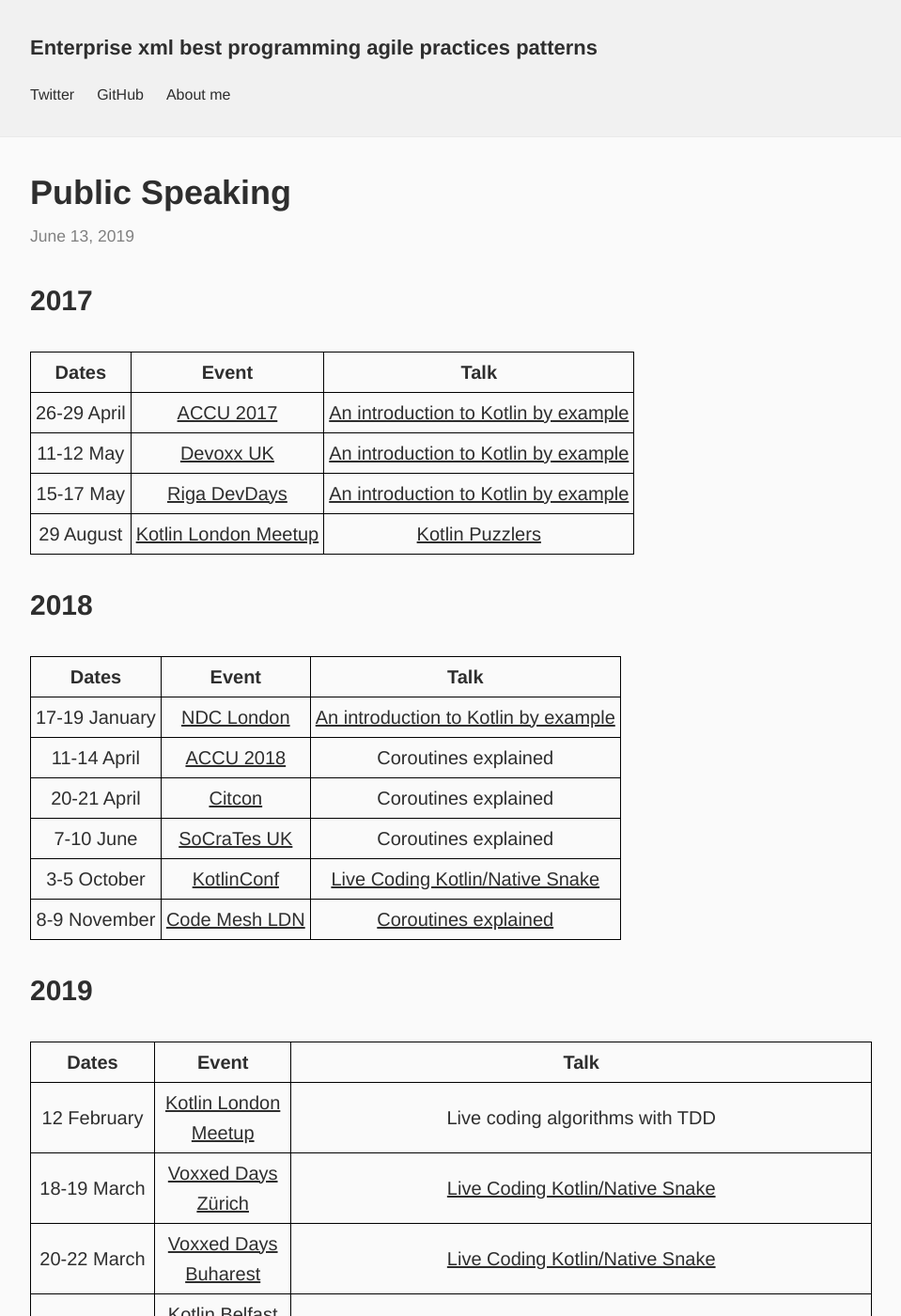
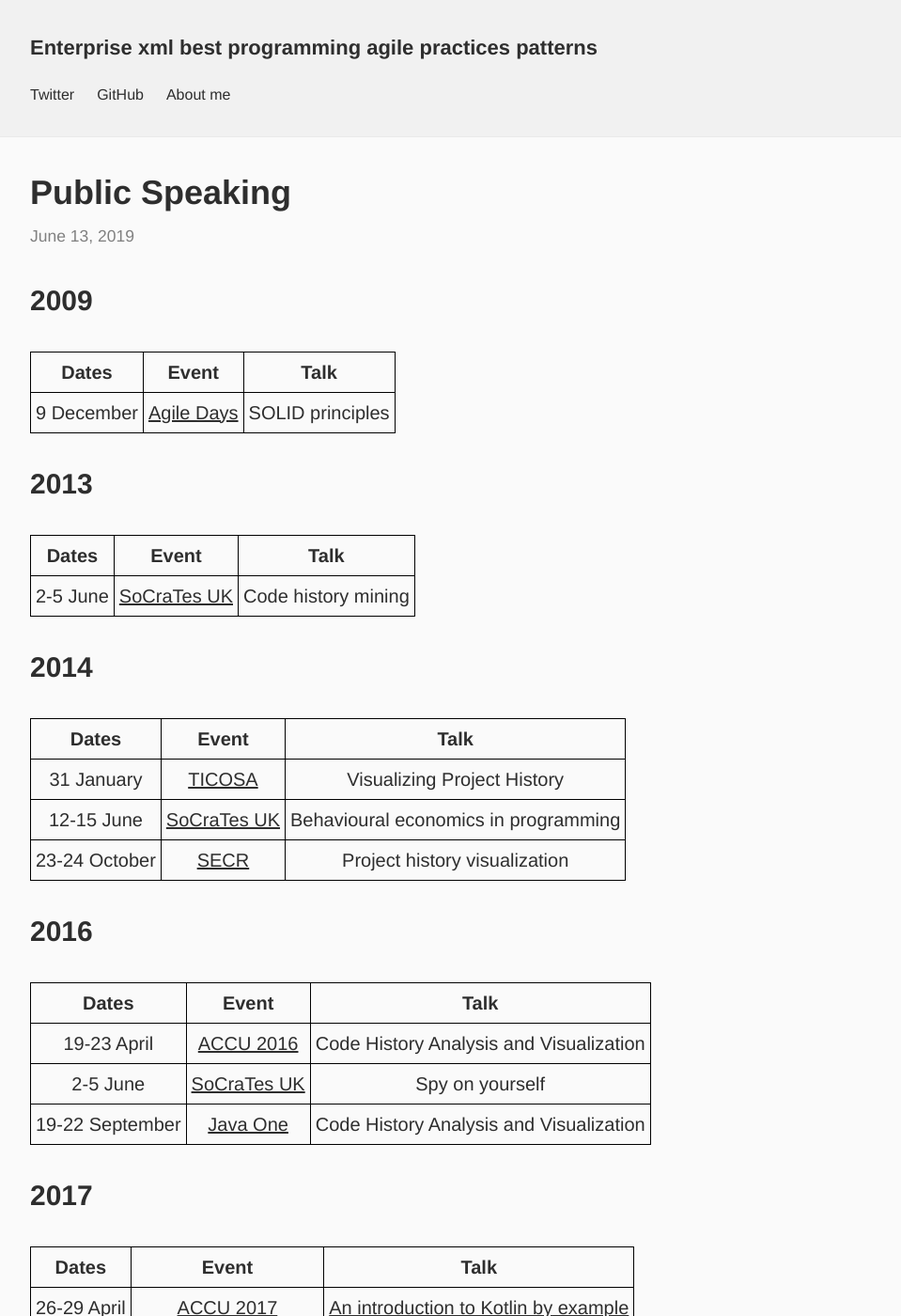
Before and after one commit to dkandalov/dkandalov.github.io, a Jekyll site: the page built from _posts/2019-06-13-public-speaking.md, in a window 1280 px wide and 1400 px high. Shown: the whole window at 94% size, without its empty margins (160-1119 px from the left). Built offline with Jekyll 4.4.1, drawn with Linux system fonts in a browser that asks for light colours; our own code applies the rules of GitHub Pages for plain Markdown files; some of the changed text lies outside the part shown.

Commit message:
updated public speaking page

```diff
--- a/_posts/2019-06-13-public-speaking.md
+++ b/_posts/2019-06-13-public-speaking.md
@@ -2,6 +2,38 @@
 draft: true
 permalink: public-speaking
 ---
+
+### 2009
+
+| Dates | Event | Talk |
+| --- | --- | --- |
+| 9 December | [Agile Days](http://2009.agiledays.ru) | SOLID principles |
+{:.post-table}
+
+### 2013
+
+| Dates | Event | Talk |
+| --- | --- | --- |
+| 2-5 June        | [SoCraTes UK](http://socratesuk.org) | Code history mining |
+{:.post-table}
+
+### 2014
+
+| Dates | Event | Talk |
+| --- | --- | --- |
+| 31 January    | [TICOSA](http://www.ticosa.org) | Visualizing Project History |
+| 12-15 June    | [SoCraTes UK](http://socratesuk.org) | Behavioural economics in programming |
+| 23-24 October | [SECR](http://2014.secrus.org/lang/en) | Project history visualization |
+{:.post-table}
+
+### 2016
+
+| Dates | Event | Talk |
+| --- | --- | --- |
+| 19-23 April     | [ACCU 2016](https://accu.org/index.php/conferences/accu_conference_2016) | Code History Analysis and Visualization |
+| 2-5 June        | [SoCraTes UK](http://socratesuk.org) | Spy on yourself |
+| 19-22 September | [Java One](https://en.wikipedia.org/wiki/JavaOne) | Code History Analysis and Visualization |
+{:.post-table}
 
 ### 2017
 
```
Also changed, not shown: other parts of _posts/2019-06-13-public-speaking.md (+1 -1 lines).
